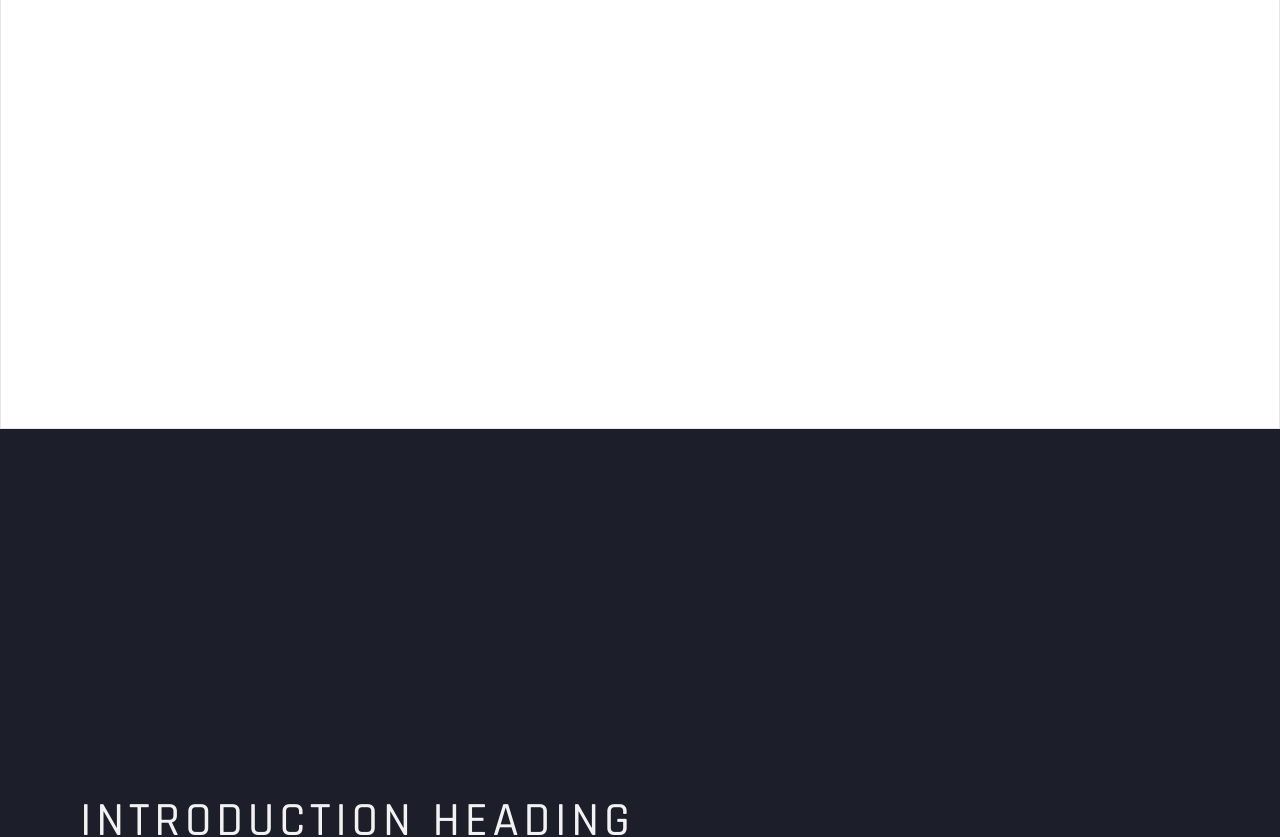
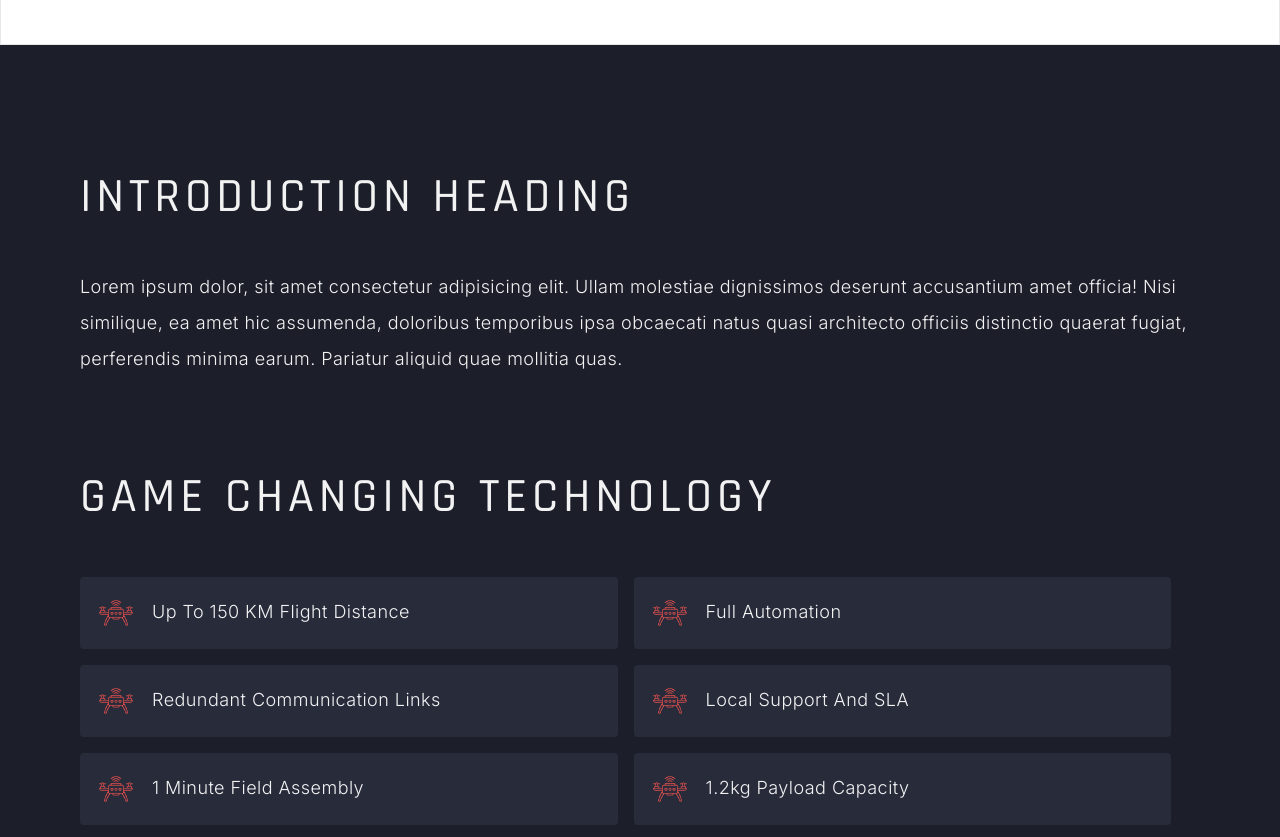
Before and after one commit to KGFliight/fliight-technologies-ca, a React (Vite) app: page /drones/deltaquad-pro in a window 1280 px wide. Shown: the part 840-1677 px from the top of the page. Built offline with nearby package versions, Linux system fonts and the light colour scheme.

Commit message:
DQ page layout formatting

```diff
--- a/src/components/DeltaQuadEvoInfo.jsx
+++ b/src/components/DeltaQuadEvoInfo.jsx
@@ -88,7 +88,7 @@ function DeltaQuadEvoInfo() {
   }
 
   return (
-    <div className="m-12 md:m-20 mt-20 md:mt-80">
+    <div className="m-12 md:m-20 mt-20">
       <div className="mb-24">
         <h2
           className="text-4xl md:text-5xl uppercase tracking-widest font-medium my-12"
--- a/src/components/DeltaQuadProInfo.jsx
+++ b/src/components/DeltaQuadProInfo.jsx
@@ -12,7 +12,7 @@ function DeltaQuadProInfo() {
   AOS.init()
 
   return (
-    <div className="m-12 md:m-20 mt-20 md:mt-80">
+    <div className="m-12 md:m-20 mt-20">
       <div className="mb-24">
         <h2 className="text-4xl md:text-5xl uppercase tracking-widest font-medium my-12" data-aos="fade-down-in"
             data-aos-easing="ease-in-back"
--- a/src/components/DeltaQuadXxxBanner.jsx
+++ b/src/components/DeltaQuadXxxBanner.jsx
@@ -30,7 +30,7 @@ function DeltaQuadProBanner({ title, imageSrc, subheading }) {
           {subheading}
         </p>
       </div>
-      <div className="flex justify-center pb-96 bg-white">
+      <div className="flex justify-center bg-white">
         <img
           src={imageSrc}
           className="px-4 my-8 h-auto md:px-20 lg:h-80 xl:h-[400px]"
```
